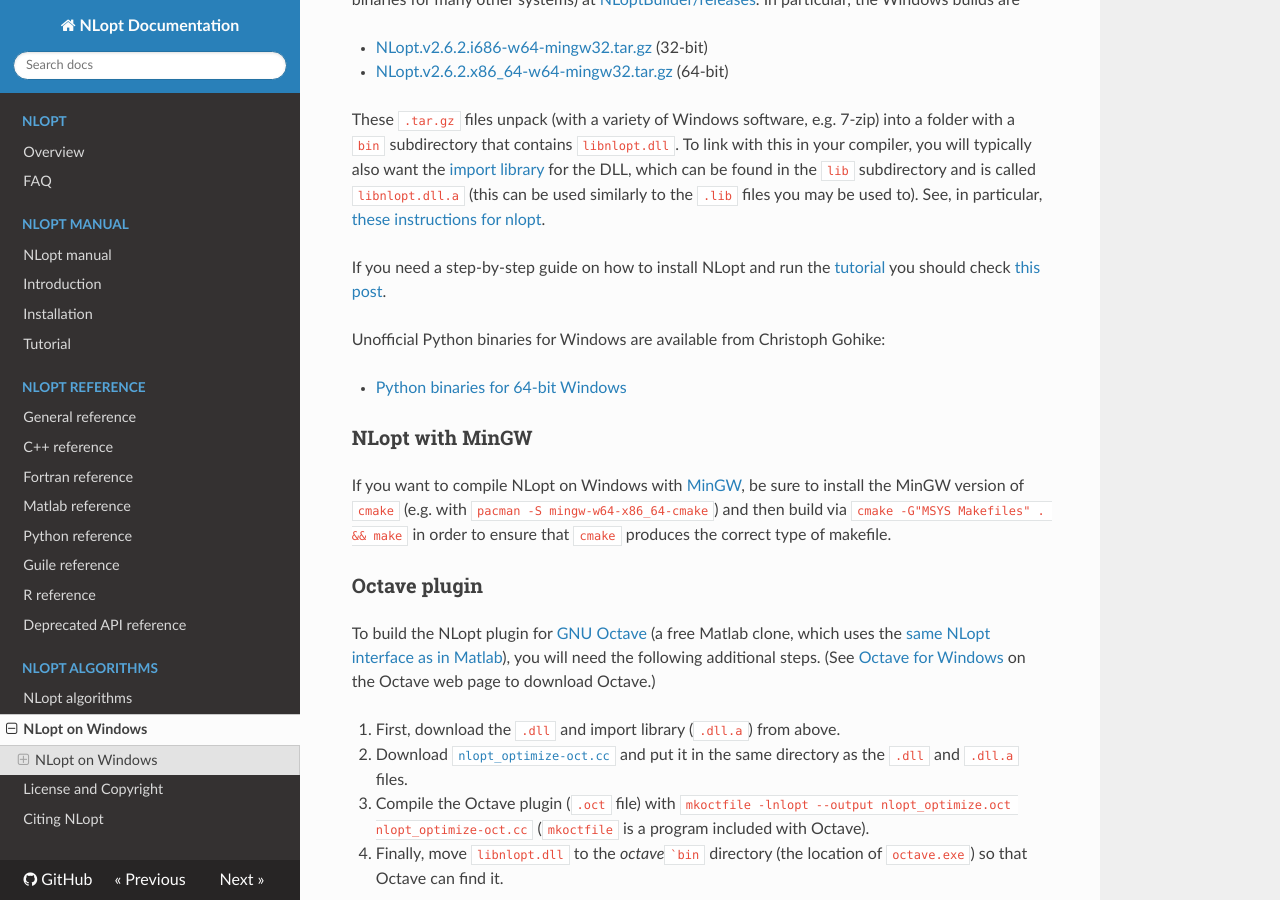
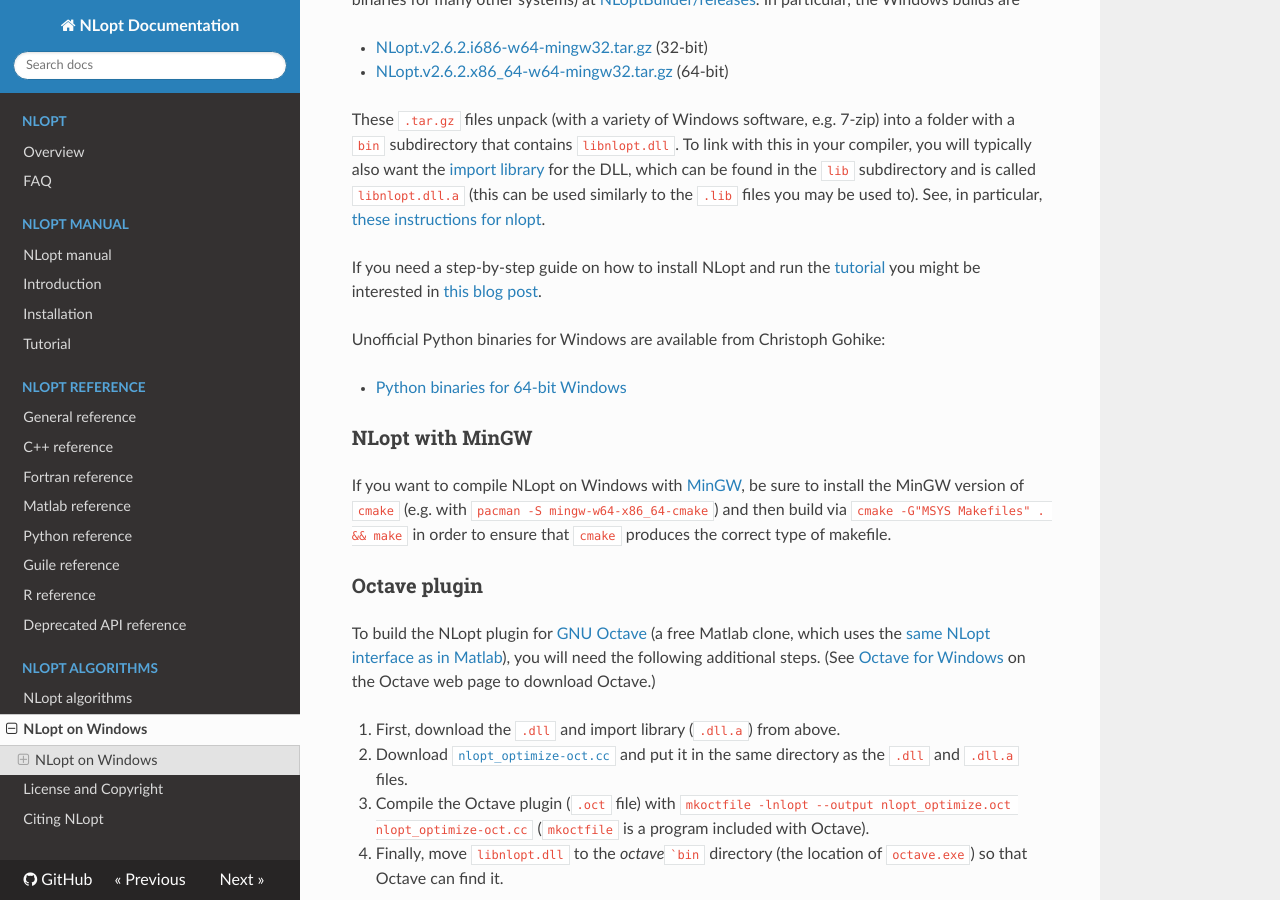
Before and after one commit to stevengj/nlopt, an MkDocs documentation site: the page built from doc/docs/NLopt_on_Windows.md, in a window 1280 px wide and 900 px high, scrolled down 374 px. Built offline with MkDocs 1.6.1, drawn with Linux system fonts in a browser that asks for light colours; nearby versions of some CDN libraries.

Commit message:
Update doc/docs/NLopt_on_Windows.md

```diff
--- a/doc/docs/NLopt_on_Windows.md
+++ b/doc/docs/NLopt_on_Windows.md
@@ -14,7 +14,7 @@
 
 These `.tar.gz` files unpack (with a variety of Windows software, e.g. 7-zip) into a folder with a `bin` subdirectory that contains `libnlopt.dll`.  To link with this in your compiler, you will typically also want the [import library](https://stackoverflow.com/questions/3573475/how-does-the-import-library-work-details) for the DLL, which can be found in the `lib` subdirectory and is called `libnlopt.dll.a` (this can be used similarly to the `.lib` files you may be used to).   See, in particular, [these instructions for nlopt](https://www.mathworks.com/matlabcentral/answers/380072-mex-error-undefined-reference#answer_356517).
 
-If you need a step-by-step guide on how to install NLopt and run the [tutorial](https://nlopt.readthedocs.io/en/latest/NLopt_Tutorial/) you should check [this post](https://medium.com/@gabrielr.domingos/installing-nlopt-on-windows-and-using-it-with-c-3e84d91c8960).
+If you need a step-by-step guide on how to install NLopt and run the [tutorial](https://nlopt.readthedocs.io/en/latest/NLopt_Tutorial/) you might be interested in [this blog post](https://medium.com/@gabrielr.domingos/installing-nlopt-on-windows-and-using-it-with-c-3e84d91c8960).
 
 Unofficial Python binaries for Windows are available from Christoph Gohike:
 
```
